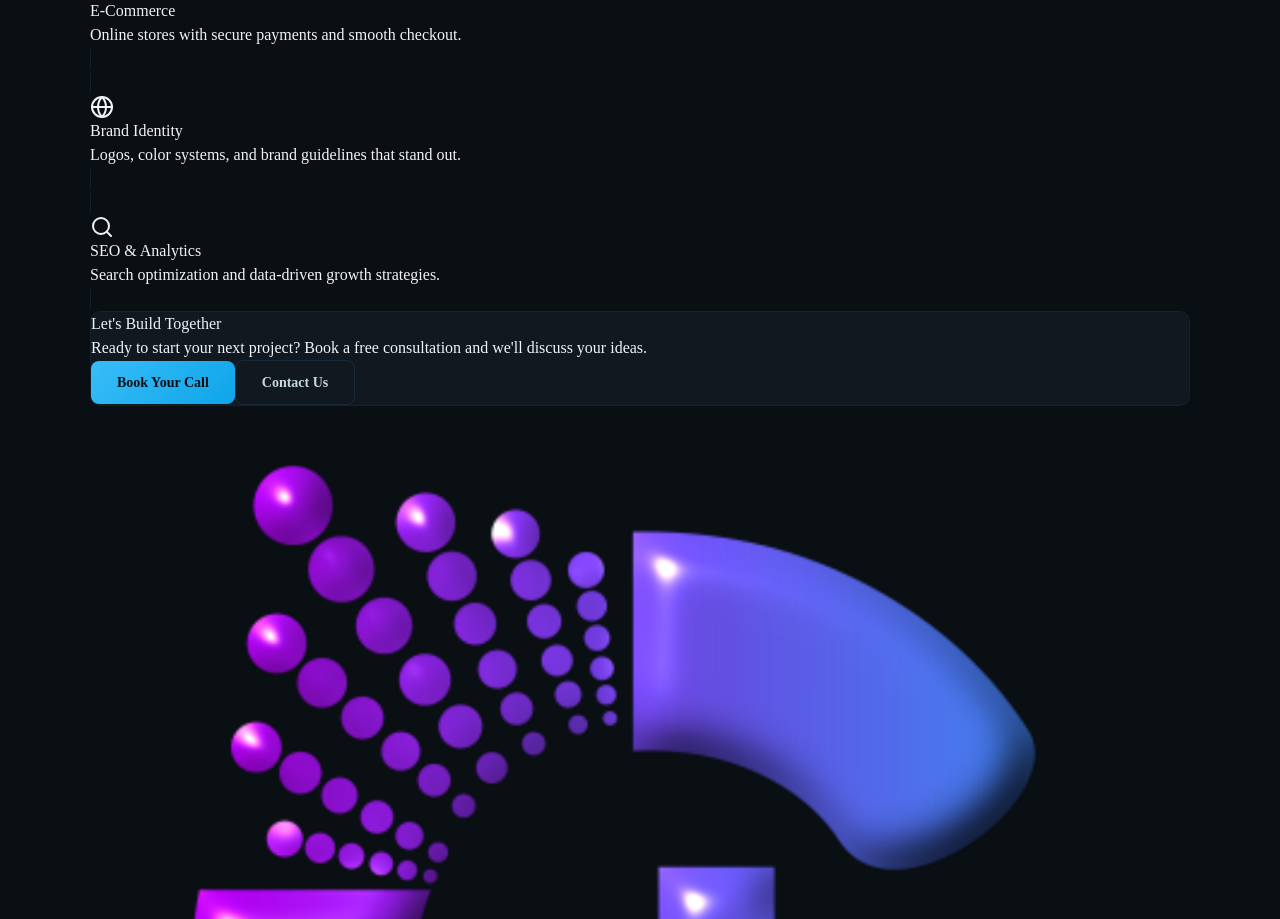
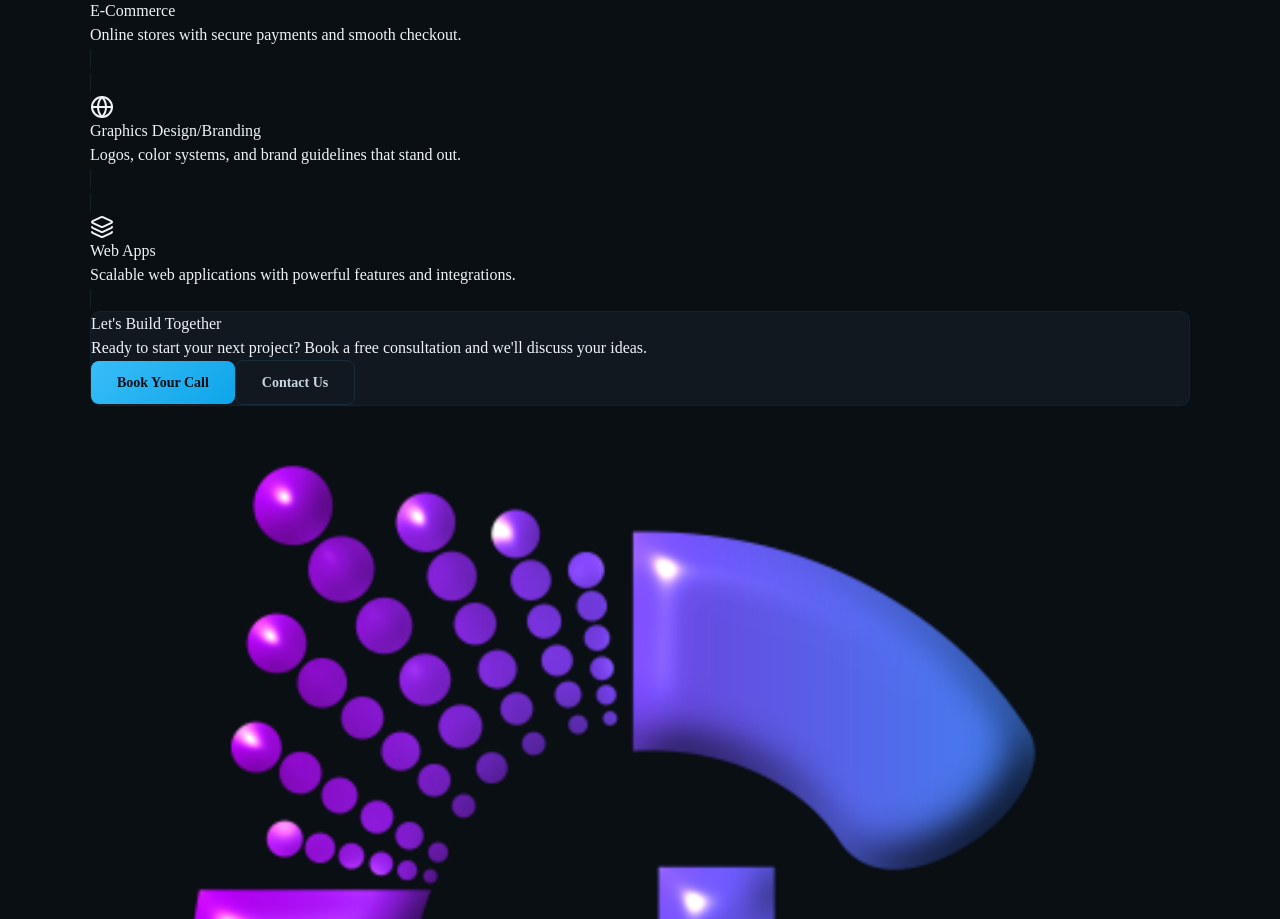
Before and after one commit to gtechglobal-dev/my-portfolio, a React (Vite) app in the folder frontend/: page / in a window 1280 px wide. Shown: the part 2367-3286 px from the top of the page. Built offline with nearby package versions, Linux system fonts and the light colour scheme.

Commit message:
feat: update services labels, remove portfolio heading on work page

```diff
--- a/frontend/src/components/sections/Services.tsx
+++ b/frontend/src/components/sections/Services.tsx
@@ -1,14 +1,14 @@
 import { Link } from 'react-router-dom';
 import { motion } from 'framer-motion';
-import { Code, Smartphone, Palette, ShoppingCart, Globe, Search } from 'lucide-react';
+import { Code, Smartphone, Palette, ShoppingCart, Globe, Layers } from 'lucide-react';
 
 const services = [
   { icon: Code, title: 'Web Development', desc: 'Custom websites and web apps built with modern frameworks.' },
   { icon: Smartphone, title: 'Mobile Apps', desc: 'Cross-platform mobile applications for iOS and Android.' },
   { icon: Palette, title: 'UI/UX Design', desc: 'User interfaces that are beautiful, intuitive, and effective.' },
   { icon: ShoppingCart, title: 'E-Commerce', desc: 'Online stores with secure payments and smooth checkout.' },
-  { icon: Globe, title: 'Brand Identity', desc: 'Logos, color systems, and brand guidelines that stand out.' },
-  { icon: Search, title: 'SEO & Analytics', desc: 'Search optimization and data-driven growth strategies.' },
+  { icon: Globe, title: 'Graphics Design/Branding', desc: 'Logos, color systems, and brand guidelines that stand out.' },
+  { icon: Layers, title: 'Web Apps', desc: 'Scalable web applications with powerful features and integrations.' },
 ];
 
 const container = { hidden: {}, show: { transition: { staggerChildren: 0.06 } } };
--- a/frontend/src/pages/Portfolio.tsx
+++ b/frontend/src/pages/Portfolio.tsx
@@ -28,19 +28,6 @@ export default function Portfolio() {
     <div className="pt-20 md:pt-24">
       <section className="py-12 md:py-16">
         <div className="container px-6 md:px-8">
-          <motion.div
-            initial={{ opacity: 0, y: 20 }}
-            animate={{ opacity: 1, y: 0 }}
-            transition={{ duration: 0.5 }}
-            className="text-center max-w-xl mx-auto mb-10"
-          >
-            <h2 className="text-[1.75rem] md:text-[2.25rem] font-bold tracking-[-0.01em]">
-              Our <span className="gradient-text">Portfolio</span>
-            </h2>
-            <p className="mt-3 text-[0.9375rem] md:text-base text-[#a09890]">
-              Real projects we've shipped. Real results we've delivered.
-            </p>
-          </motion.div>
 
           <div className="flex justify-center mb-10 md:mb-12">
             <div className="inline-flex bg-[#111820] border border-white/[0.06] rounded-xl p-1 gap-1">
```
